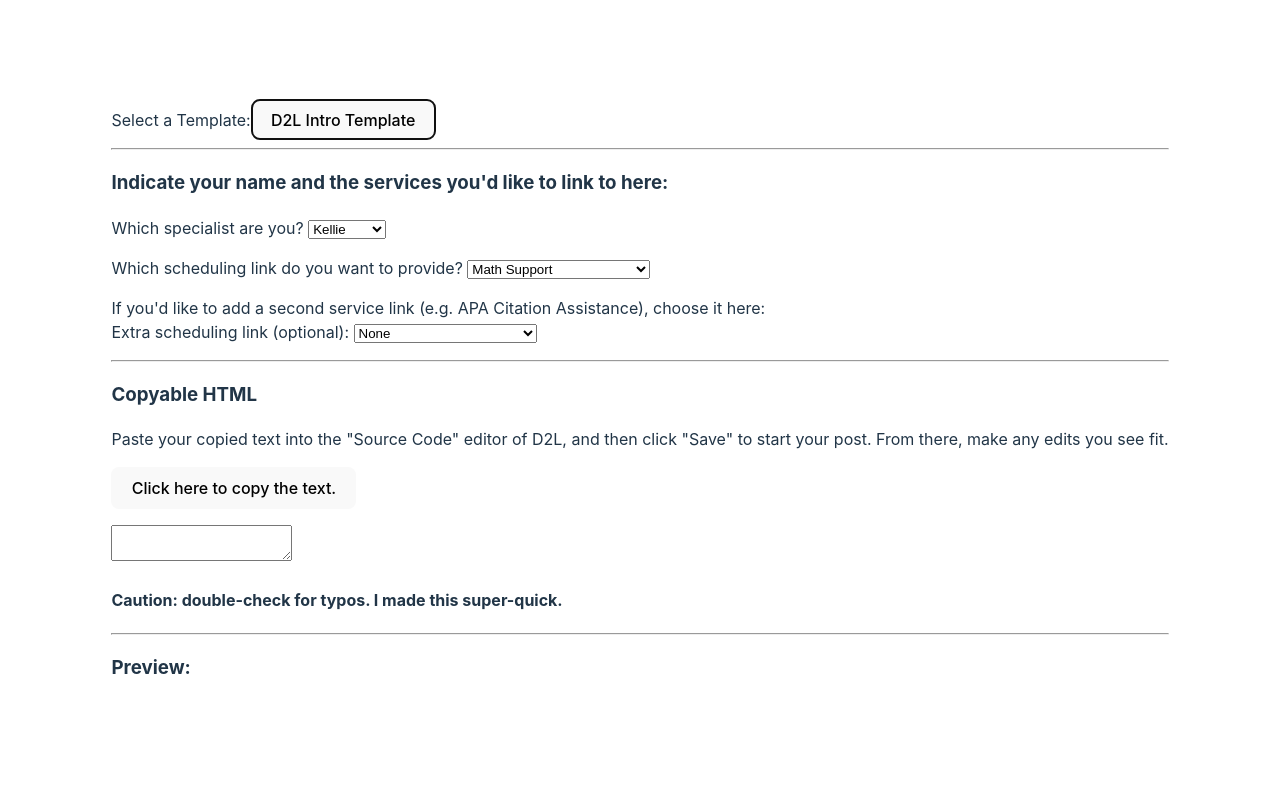
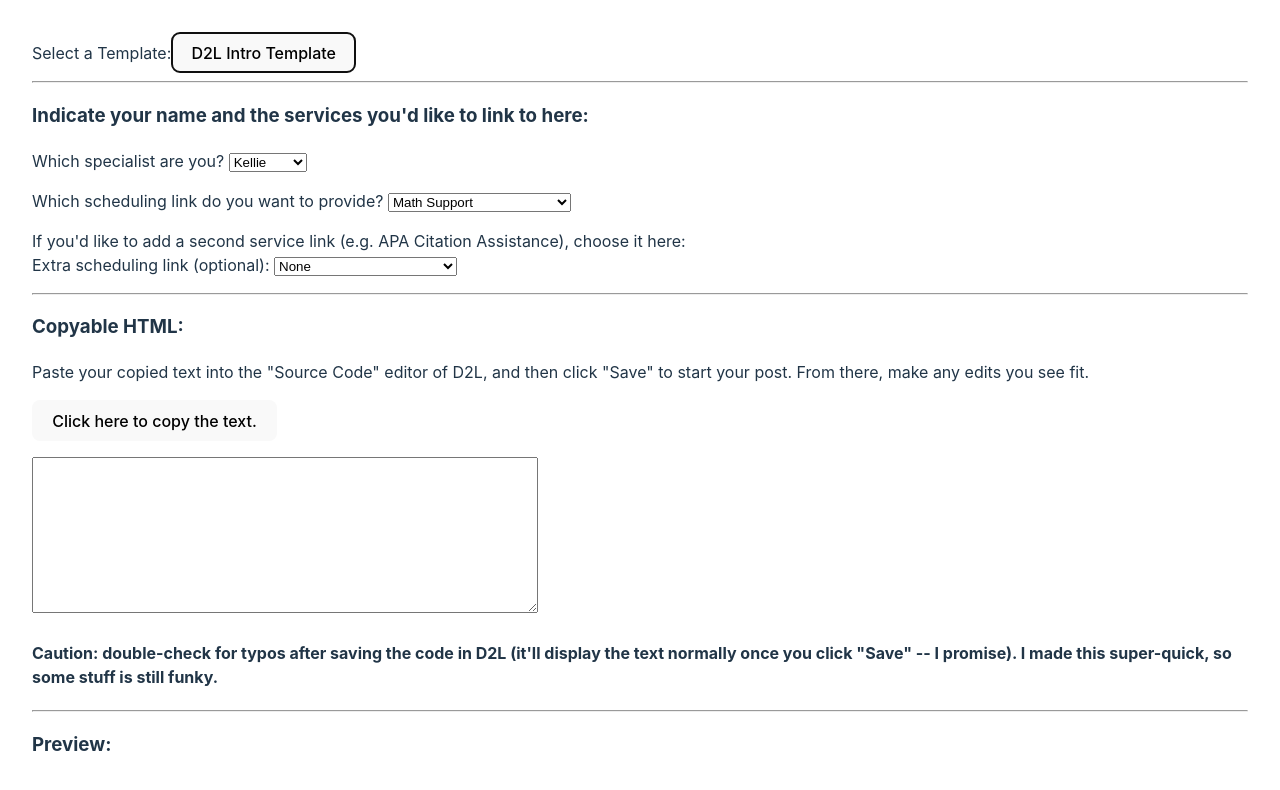
Before and after one commit to mordower-nlu/d2l-announcement-templater, a React (Vite) app: page / in a window 1280 px wide. Both pictures are taken after a click on the button "D2L Intro Template". Shown: the top 790 px of the page. Built offline with nearby package versions, Linux system fonts and the light colour scheme.

Commit message:
more clarifications + some formatting changes

```diff
--- a/src/pages/D2LIntroTemplate.jsx
+++ b/src/pages/D2LIntroTemplate.jsx
@@ -128,11 +128,11 @@ export function D2LIntroTemplate(){
             </select>
         </p>
         <hr/>
-        <h3>Copyable HTML</h3>
+        <h3>Copyable HTML:</h3>
         <p>Paste your copied text into the "Source Code" editor of D2L, and then click "Save" to start your post. From there, make any edits you see fit.</p>
         <p><button onClick={copyCallback}>Click here to copy the text.</button></p>
-        <textarea style={{width:"auto"}} readOnly value={ ReactDOMServer.renderToStaticMarkup(htmlCopyable)} ref={htmlTextboxRef}/>
-        <h4>Caution: double-check for typos. I made this super-quick.</h4>
+        <textarea style={{width:"500px", height:"150px"}} readOnly value={ ReactDOMServer.renderToStaticMarkup(htmlCopyable)} ref={htmlTextboxRef}/>
+        <h4>Caution: double-check for typos after saving the code in D2L (it'll display the text normally once you click "Save" -- I promise). I made this super-quick, so some stuff is still funky.</h4>
         <hr/>
         <h3>Preview:</h3>
         {htmlCopyable}
```
